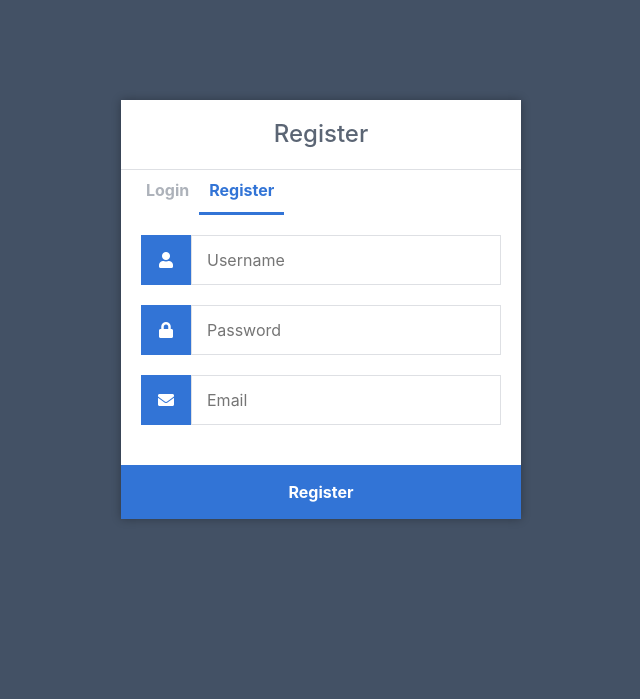
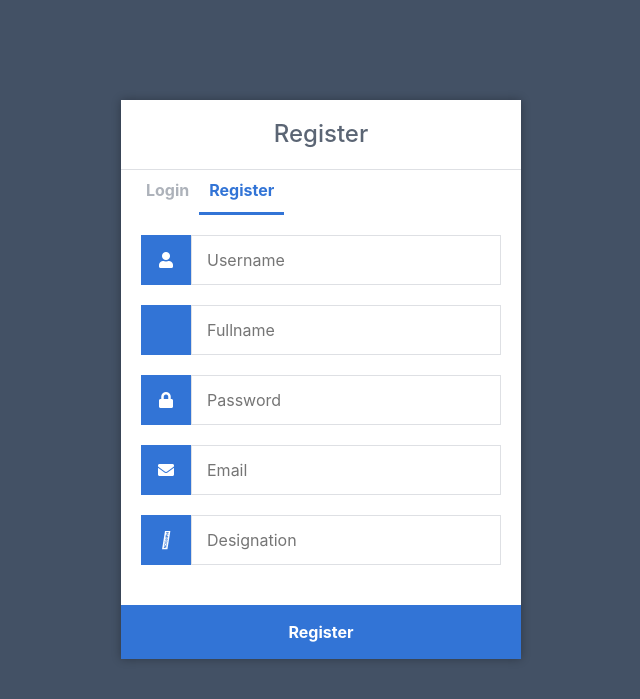
Before and after one commit to lok435/python-login-page, a Flask app: page /pythonlogin/register in a window 1280 px wide. Shown: the top 699 px of the page, without its empty margins (319-959 px from the left). Run offline with Flask 2, Linux system fonts and the light colour scheme; some libraries are stand-ins or nearby versions.

Commit message:
Update register.html

```diff
--- a/templates/auth/register.html
+++ b/templates/auth/register.html
@@ -14,14 +14,27 @@
             <i class="fas fa-user"></i>
         </label>
         <input type="text" name="username" placeholder="Username" id="username" required>
+
+        <label for="fullname">
+            <i class="fullname"></i>
+        </label>
+        <input type="text" name="fullname" placeholder="Fullname" id="fullname" required>
+
         <label for="password">
             <i class="fas fa-lock"></i>
         </label>
         <input type="password" name="password" placeholder="Password" id="password" required>
+
         <label for="email">
             <i class="fas fa-envelope"></i>
         </label>
         <input type="email" name="email" placeholder="Email" id="email" required>
+
+        <label for="designation">
+            <i class="fa-user-circle"></i>
+        </label>
+        <input type="text" name="designation" placeholder="Designation" id="designation" required>
+
         <div class="msg">{{ msg }}</div>
         <input type="submit" value="Register">
     </form>
```
